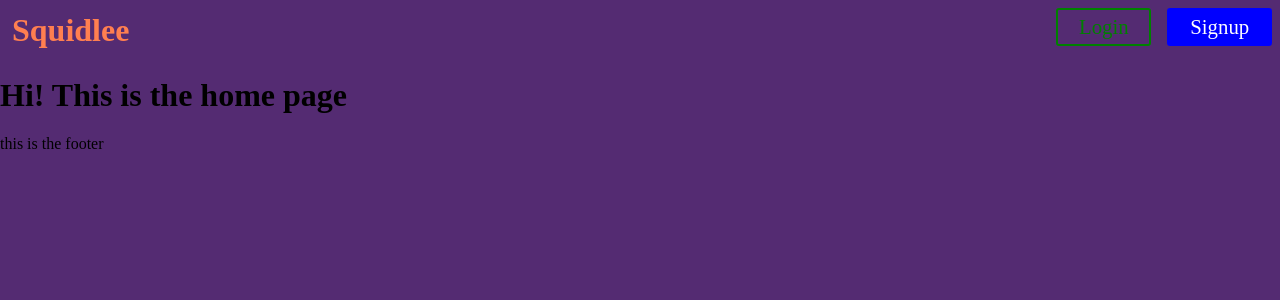
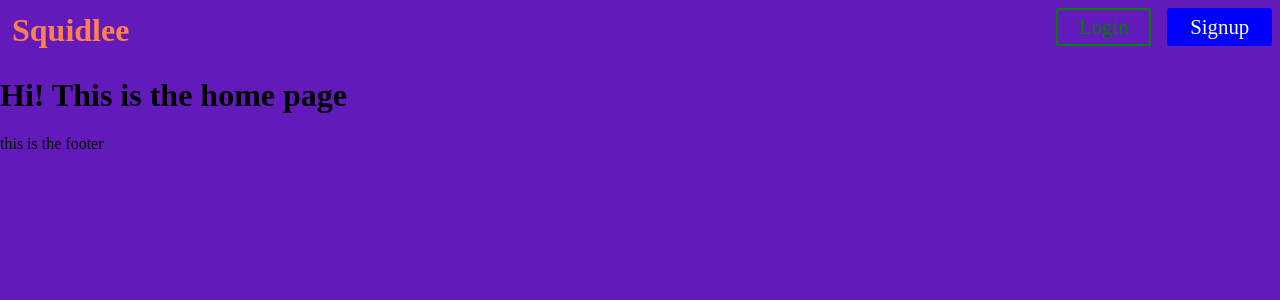
Before and after one commit to CurtisMac/Squidlee, a Next.js app: page / in a window 1280 px wide. Shown: the top 300 px of the page. Built offline with nearby package versions, Linux system fonts and the light colour scheme.

Commit message:
updated color scheme

```diff
--- a/components/styles/Themes.js
+++ b/components/styles/Themes.js
@@ -1,9 +1,36 @@
 const MainTheme = {
+  //Primary colors
+  primaryLighter: "#8952CB",
+  primaryLight: "#6D449F",
+  primary: "#631ABB",
+  primaryDark: "#4C2080",
+  primaryDarker: "#400F7A",
+  //Secondary colors
+  secondaryLighter: "#DA4DA9",
+  secondaryLight: "#B5448D",
+  secondary: "#CF0D8B",
+  secondaryDark: "#921A68",
+  secondaryDarker: "#8B075D",
+  //Tetiary colors
+  tetiaryLighter: "#5969CC",
+  tetiaryLight: "#4955A1",
+  tetiary: "#2338BD",
+  tetiaryDark: "#253282",
+  tetiaryDarker: "#15237B",
+  //Complementary colors
+  complementLighter: "#FFF25A",
+  complementLight: "#EADF58",
+  complement: "#FFEC10",
+  complementDark: "#BEB122",
+  complementDarker: "#B4A609"
+};
+
+export { MainTheme };
+
+const old = {
   primaryLighter: "#9576AB",
   primaryLight: "#734C8F",
   primary: "#542B72",
   primaryDark: "#3A1356",
   primaryDarker: "#230439"
 };
-
-export { MainTheme };
```
